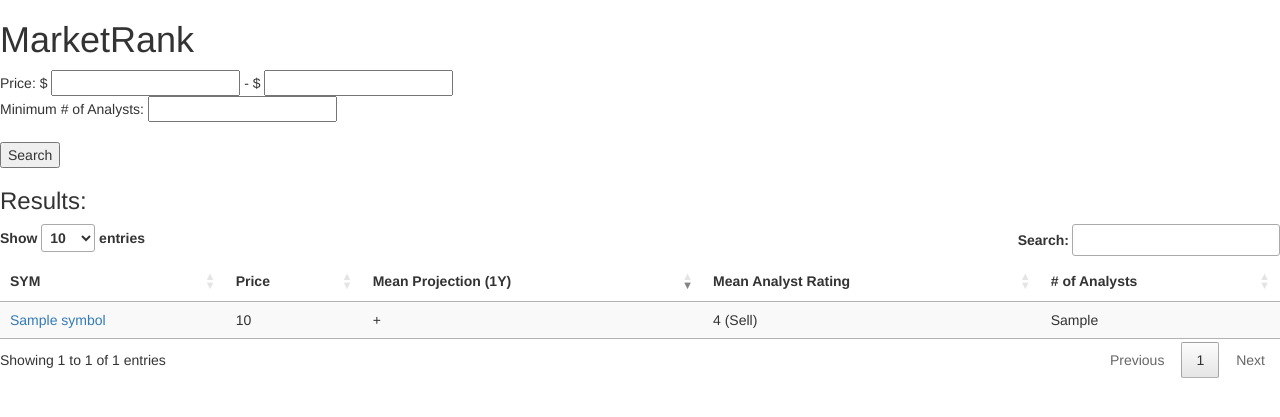
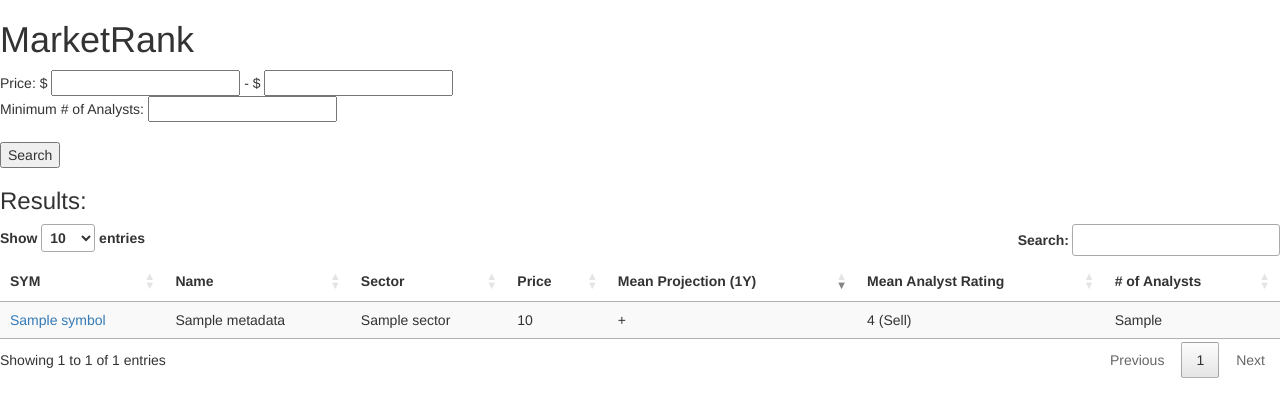
Before and after one commit to ksudana/market-rank, a Flask app: template templates/index.html in a window 1280 px wide. Shown: the top 417 px of the page. Run offline with Flask 2, Linux system fonts and the light colour scheme; the template is opened without the code that fills it: most values are stand-ins (such as "Sample title", 1, 10 or a date in 2020); some libraries are stand-ins or nearby versions.

Commit message:
added metadata to table

```diff
--- a/app.py
+++ b/app.py
@@ -23,7 +23,7 @@ def home():
 
 @app.route("/", methods=["POST"])
 def main():
-    from models import StockData
+    from models import StockData, StockMD
     global data
     filters = "mean_price_target_diff IS NOT NULL"
     if request.form:
@@ -40,7 +40,7 @@ def main():
         if n_min != '':
             filters += " AND n >= {}".format(n_min)
 
-    data = StockData.query.filter(filters)
+    data = db.session.query(StockData, StockMD).filter(StockData.symbol == StockMD.symbol).filter(filters)
     return render_template("index.html", stockdata=data)
 
 
--- a/templates/index.html
+++ b/templates/index.html
@@ -21,12 +21,12 @@
         <script>
             $(document).ready(function() {
                 $('#data-table').DataTable({
-                    "order": [[ 2, "desc" ]]
+                    "order": [[ 4, "desc" ]]
                 });
             });
         </script>
     </head>
-    <body>
+    <body width="80%">
         <h1>MarketRank</h1>
         <form method="POST" action="/">
             Price:
@@ -42,6 +42,8 @@
             <thead>
                 <tr>
                     <th>SYM</th>
+                    <th>Name</th>
+                    <th>Sector</th>
                     <th>Price</th>
                     <th>Mean Projection (1Y)</th>
                     <th>Mean Analyst Rating</th>
@@ -49,9 +51,11 @@
                 </tr>
             </thead>
             <tbody>
-            {% for stock in stockdata %}
+            {% for stock, metadata in stockdata %}
             <tr>
                 <td><a href="https://finance.yahoo.com/quote/{{stock.symbol}}?p={{stock.symbol}}" target="_blank">{{stock.symbol}}</a></td>
+                <td>{{metadata.name}}</td>
+                <td>{{metadata.sector}}</td>
                 <td>{{stock.price}}</td>
                 <td>
                     <script>
```
Also changed, not shown: scraper.py (+8 -9 lines).
